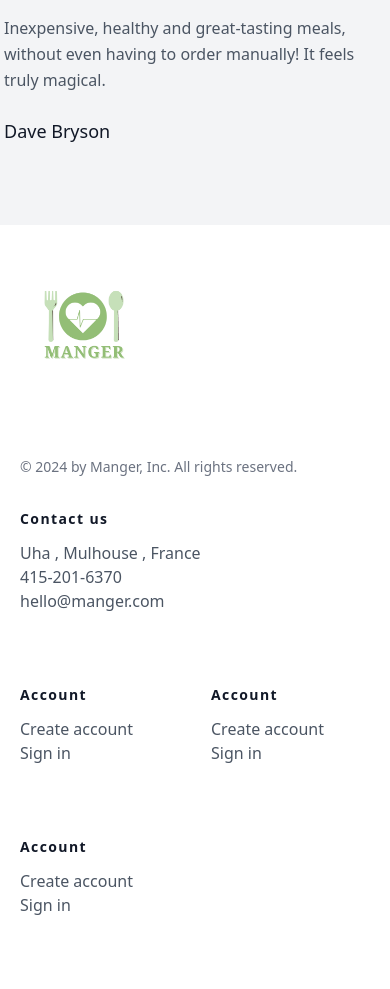
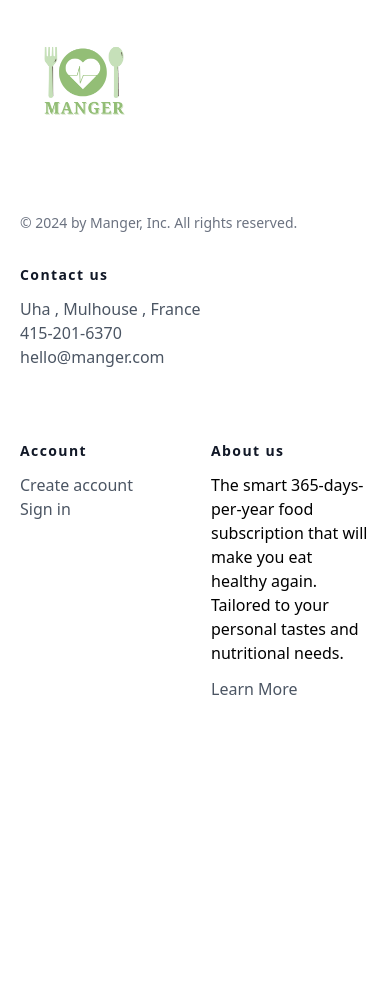
Before and after one commit to uha-fr/archiweb_2024_projets_gr03, a PHP site: page /archiweb_2024_projets_gr03/ in a window 390 px wide; the page is wider, and only the part inside the window is pictured. Shown: the part 4350-5339 px from the top of that part. After the commit the page ends 5045 px from the top of that part, so only its background shows below. Run offline with PHP 8.4, Linux system fonts and the light colour scheme; some libraries are stand-ins or nearby versions.

Commit message:
corrections page d'acceuil : boutons, images, couleurs, layout

```diff
--- a/app/views/index.php
+++ b/app/views/index.php
@@ -9,18 +9,18 @@
     <script type="module" src="https://unpkg.com/ionicons@5.4.0/dist/ionicons/ionicons.esm.js"></script>
     <script nomodule="" src="https://unpkg.com/ionicons@5.4.0/dist/ionicons/ionicons.js"></script>
 </head>
-<body class="antialiased bg-gray-100">
+<body class="antialiased">
     <header class="text-gray-600 body-font shadow w-full">
         <div class="container mx-auto flex flex-wrap p-5 flex-col md:flex-row items-center">
             <a href="#" class="flex title-font font-medium items-center text-gray-900 mb-4 md:mb-0">
-                <img src="public/assets/img/logo.png" alt="logo" class="w-10 h-10 text-white p-2 bg-indigo-500 rounded-full">
+                <img src="<?php echo IMG_LOAD . '/logo.png' ?>" alt="logo" class="w-16 h-16 text-white p-2 rounded-full">
                 <span class="ml-3 text-xl">Manger</span>
             </a>
             <nav class="md:ml-auto flex flex-wrap items-center text-base justify-center">
-                <a href="#" class="mr-5 hover:text-gray-900">Comment ça marche ?</a>
-                <a href="#" class="mr-5 hover:text-gray-900">Repas</a>
-                <a href="#" class="mr-5 hover:text-gray-900">Temoignages</a>
-                <a href="<?php echo BASE_URL . "dashboard" ?>" class="inline-block text-white bg-indigo-500 border-0 py-2 px-6 focus:outline-none hover:bg-indigo-600 rounded text-lg">Connexion</a>
+                <a href="#tutorial" class="mr-5 hover:text-gray-900">How does it work ?</a>
+                <a href="#meals" class="mr-5 hover:text-gray-900">Meals</a>
+                <a href="#testimonials" class="mr-5 hover:text-gray-900">Testimonials</a>
+                <a href="<?php echo BASE_URL . "dashboard" ?>" class="inline-block text-white bg-[#93BE76] border-0 py-2 px-6 focus:outline-none hover:bg-[#C6E0B9] rounded text-lg">Connexion</a>
             </nav>
         </div>
     </header>
@@ -34,17 +34,17 @@
         The smart 365-days-per-year food subscription that will make you eat healthy again. Tailored to your personal tastes and nutritional needs.
       </p>
       <div class="flex justify-center">
-        <a href="#" class="inline-flex text-white bg-indigo-500 border-0 py-2 px-6 focus:outline-none hover:bg-indigo-600 rounded text-lg">Start Eating Well</a>
+        <a href="#" class="inline-flex text-white bg-[#93BE76] border-0 py-2 px-6 focus:outline-none hover:bg-[#C6E0B9] rounded text-lg">Start Eating Well</a>
         <a href="#" class="ml-4 inline-flex text-gray-700 bg-gray-100 border-0 py-2 px-6 focus:outline-none hover:bg-gray-200 rounded text-lg">Learn More &darr;</a>
       </div>
     </div>
     <div class="lg:max-w-lg lg:w-full md:w-1/2 w-5/6">
-      <img class="object-none h-48 w-96 " alt="hero" src="">
+      <img class="object-none h-48 w-96 " alt="hero" src="<?php echo IMG_LOAD . '/hero.png' ?>">
     </div>
   </div>
 </section>
 
-<section class="bg-gray-100 py-12">
+<section id="tutorial" class="bg-[#C6E0B9] py-12">
   <div class="container mx-auto px-6 text-center">
     <h2 class="text-3xl font-semibold text-gray-800 mb-6">Your daily dose of health in 3 simple steps</h2>
     <div class="flex flex-col md:flex-row justify-center md:space-x-8 space-y-6 md:space-y-0">
@@ -66,9 +66,9 @@
     </div>
   </div>
 </section>
-<section class="bg-gray-100 text-gray-800 py-12">
+<section id="meals" class="bg-gray-100 text-gray-800 py-12">
     <div class="container mx-auto px-6 text-center">
-        <span class="text-indigo-600 font-semibold text-lg">Meals</span>
+        <span class="text-[#93BE76] font-semibold text-xl">Meals</span>
         <h2 class="text-3xl font-semibold my-4">Choose from 5,000+ recipes</h2>
     </div>
     <div class="container mx-auto grid grid-cols-1 md:grid-cols-3 gap-6 px-6 my-8">
@@ -129,18 +129,18 @@
     </div>
 
     <div class="container mx-auto text-center py-4">
-        <a href="#" class="text-indigo-600 font-semibold hover:underline">See all recipes &rarr;</a>
+        <a href="#" class="text-[#93BE76] font-semibold hover:underline">See all recipes &rarr;</a>
     </div>
 </section>
 
-<section class="text-gray-600 body-font">
+<section id="testimonials" class="text-gray-600 body-font">
   <div class="container px-5 py-24 mx-auto">
     <div class="text-center mb-20">
       <h1 class="sm:text-3xl text-2xl font-medium text-center title-font text-gray-900 mb-4">Once you try it, you can't go back</h1>
       <p class="text-base leading-relaxed xl:w-2/4 lg:w-3/4 mx-auto">Testimonials</p>
     </div>
     <div class="flex flex-wrap -m-4">
-      <div class="p-4 md:w-1/2 w-full">
+      <div class="p-4 md:w-1/3 w-full">
         <div class="h-full bg-gray-100 p-8 rounded">
           <img alt="Photo of customer Dave Bryson" class="w-24 h-24 mb-4 rounded-full mx-auto" src="img/customers/dave.jpg">
           <p class="leading-relaxed mb-6">Inexpensive, healthy and great-tasting meals, without even having to order manually! It feels truly magical.</p>
@@ -149,33 +149,23 @@
           </a>
         </div>
       </div>
-      <div class="flex flex-wrap -m-4">
-      <div class="p-4 md:w-1/2 w-full">
+
+      <div class="p-4 md:w-1/3 w-full">
         <div class="h-full bg-gray-100 p-8 rounded">
-          <img alt="Photo of customer Dave Bryson" class="w-24 h-24 mb-4 rounded-full mx-auto" src="img/customers/dave.jpg">
-          <p class="leading-relaxed mb-6">Inexpensive, healthy and great-tasting meals, without even having to order manually! It feels truly magical.</p>
+          <img alt="Photo of customer Jane Doe" class="w-24 h-24 mb-4 rounded-full mx-auto" src="img/customers/jane.jpg">
+          <p class="leading-relaxed mb-6">I love the variety of options and the convenience. It's made my life so much easier!</p>
           <a class="inline-flex items-center">
-            <div class="text-gray-900 font-medium text-lg">Dave Bryson</div>
+            <div class="text-gray-900 font-medium text-lg">Jane Doe</div>
           </a>
         </div>
       </div>
-      <div class="flex flex-wrap -m-4">
-      <div class="p-4 md:w-1/2 w-full">
+
+      <div class="p-4 md:w-1/3 w-full">
         <div class="h-full bg-gray-100 p-8 rounded">
-          <img alt="Photo of customer Dave Bryson" class="w-24 h-24 mb-4 rounded-full mx-auto" src="img/customers/dave.jpg">
-          <p class="leading-relaxed mb-6">Inexpensive, healthy and great-tasting meals, without even having to order manually! It feels truly magical.</p>
+          <img alt="Photo of customer John Smith" class="w-24 h-24 mb-4 rounded-full mx-auto" src="img/customers/john.jpg">
+          <p class="leading-relaxed mb-6">Amazing service! The quality of the meals exceeded my expectations.</p>
           <a class="inline-flex items-center">
-            <div class="text-gray-900 font-medium text-lg">Dave Bryson</div>
-          </a>
-        </div>
-      </div>
-      <div class="flex flex-wrap -m-4">
-      <div class="p-4 md:w-1/2 w-full">
-        <div class="h-full bg-gray-100 p-8 rounded">
-          <img alt="Photo of customer Dave Bryson" class="w-24 h-24 mb-4 rounded-full mx-auto" src="img/customers/dave.jpg">
-          <p class="leading-relaxed mb-6">Inexpensive, healthy and great-tasting meals, without even having to order manually! It feels truly magical.</p>
-          <a class="inline-flex items-center">
-            <div class="text-gray-900 font-medium text-lg">Dave Bryson</div>
+            <div class="text-gray-900 font-medium text-lg">John Smith</div>
           </a>
         </div>
       </div>
@@ -188,7 +178,7 @@
   <div class="container mx-auto px-5 py-8 grid grid-cols-2 md:grid-cols-6 gap-8">
     <div class="col-span-2 md:col-span-1 flex flex-col items-start justify-start">
       <a href="#" class="flex items-center">
-        <img src="public/img/logo.png" alt="mANGER logo" class="logo w-32 mb-4" />
+        <img src="<?php echo IMG_LOAD . '/logo.png' ?>" alt="mANGER logo" class="logo w-32 mb-4" />
       </a>
       <div class="flex mt-4">
         <a href="#" class="text-gray-500 hover:text-gray-900 mr-4">
@@ -226,41 +216,26 @@
       <h2 class="title-font font-semibold text-gray-900 tracking-widest text-sm mb-3">Account</h2>
       <nav class="list-none mb-10">
         <li>
-          <a href="#" class="text-gray-600 hover:text-gray-800">Create account</a>
+          <a href="<?php echo BASE_URL . "dashboard" ?>" class="text-gray-600 hover:text-gray-800">Create account</a>
         </li>
         <li>
-          <a href="#" class="text-gray-600 hover:text-gray-800">Sign in</a>
+          <a href="<?php echo BASE_URL . "dashboard" ?>" class="text-gray-600 hover:text-gray-800">Sign in</a>
         </li>
 
       </nav>
     </div>
 
     <div class="col-span-1 md:col-span-1">
-      <h2 class="title-font font-semibold text-gray-900 tracking-widest text-sm mb-3">Account</h2>
+      <h2 class="title-font font-semibold text-gray-900 tracking-widest text-sm mb-3">About us</h2>
       <nav class="list-none mb-10">
-        <li>
-          <a href="#" class="text-gray-600 hover:text-gray-800">Create account</a>
+        <li class="mb-3">
+          <p>The smart 365-days-per-year food subscription that will make you eat healthy again. Tailored to your personal tastes and nutritional needs. </p>
         </li>
         <li>
-          <a href="#" class="text-gray-600 hover:text-gray-800">Sign in</a>
+          <a href="#" class="text-gray-600 hover:text-gray-800">Learn More</a>
         </li>
-
       </nav>
-</div>
-
-    <div class="col-span-1 md:col-span-1">
-      <h2 class="title-font font-semibold text-gray-900 tracking-widest text-sm mb-3">Account</h2>
-      <nav class="list-none mb-10">
-        <li>
-          <a href="#" class="text-gray-600 hover:text-gray-800">Create account</a>
-        </li>
-        <li>
-          <a href="#" class="text-gray-600 hover:text-gray-800">Sign in</a>
-        </li>
-        <li>
-
-      </nav>
-</div>
+    </div>
   </div>
 </footer>
 
```
Also changed, not shown: public/assets/img/hero.png (added).
